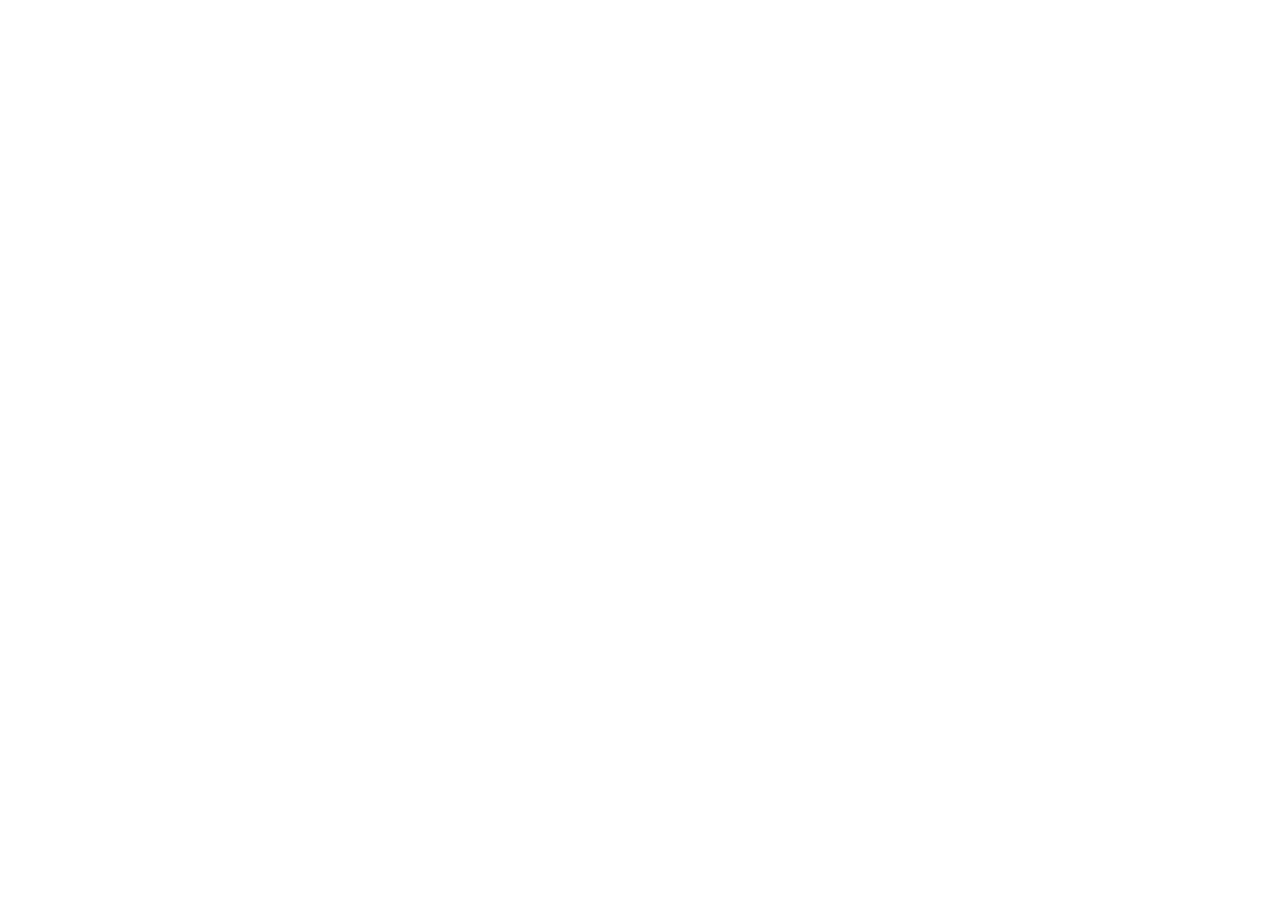
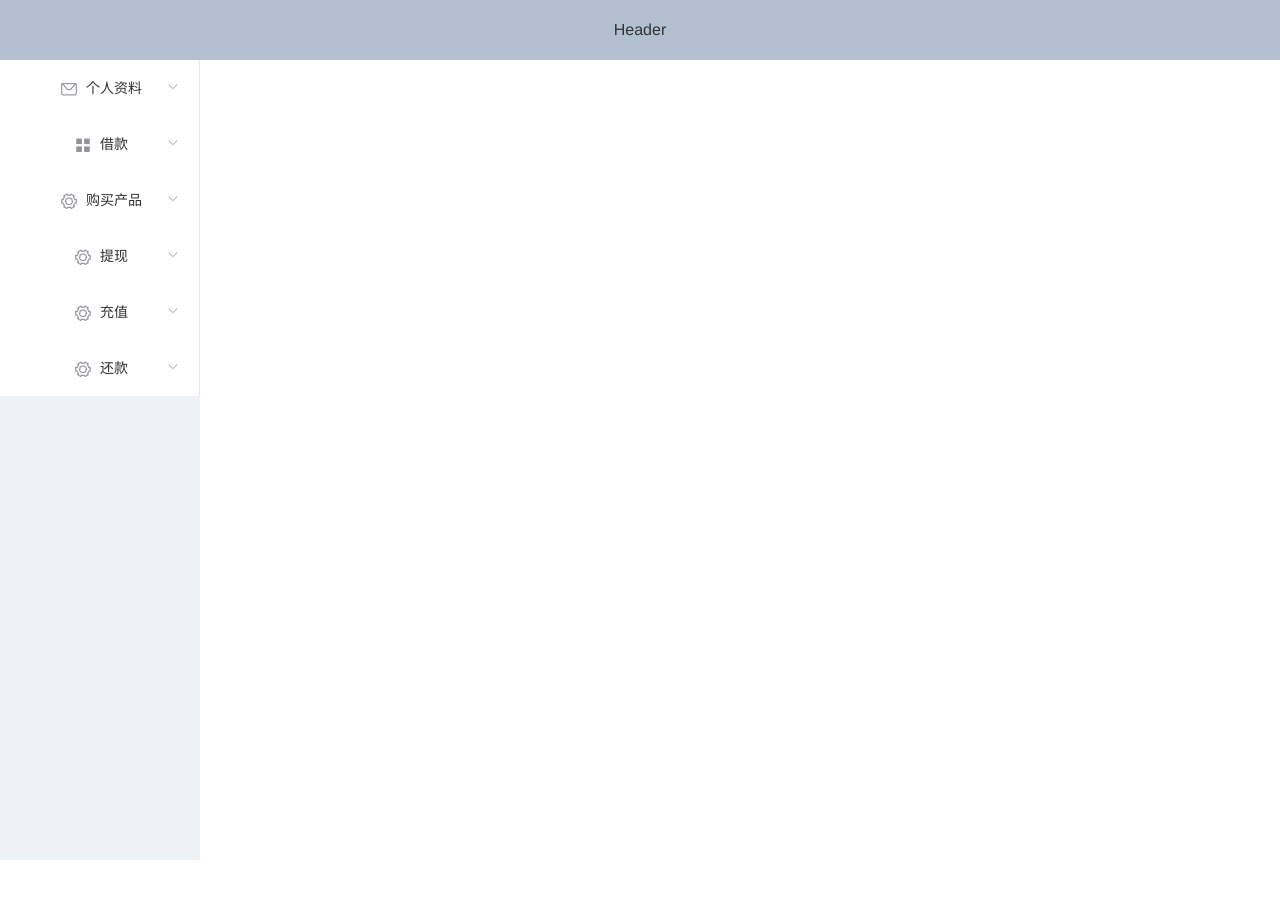
Before and after one commit to crazylz/j2ee, a Vue app: page /#/userhome in a window 1280 px wide. Shown: the top 898 px of the page. Before the commit the page ends 800 px from the top, so only its background shows below. Built offline with nearby package versions, Linux system fonts and the light colour scheme.

Commit message:
修改路由，增加userhome

```diff
--- /dev/null
+++ b/src/components/userhome.vue
@@ -0,0 +1,71 @@
+<template>
+    <div class="container">
+        <!-- 顶栏 -->
+        <el-header>Header</el-header>
+
+        <!-- 侧拉栏 -->
+        <el-aside width="200px" style="background-color: rgb(238, 241, 246)">
+            <el-menu :default-openeds="[]">
+            <el-submenu index="1">
+                <template slot="title"><i class="el-icon-message"></i>个人资料</template>
+            </el-submenu>
+            <el-submenu index="2">
+                <template slot="title"><i class="el-icon-menu"></i>借款</template>
+                <el-menu-item-group>
+                <el-menu-item index="2-1">已有借款</el-menu-item>
+                <el-menu-item index="2-2">新建借款</el-menu-item>
+                </el-menu-item-group>
+            </el-submenu>
+            <el-submenu index="3">
+                <template slot="title"><i class="el-icon-setting"></i>购买产品</template>
+                <el-menu-item-group>
+                <el-menu-item index="3-1">已购产品</el-menu-item>
+                <el-menu-item index="3-2">新建购买</el-menu-item>
+                </el-menu-item-group>
+            </el-submenu>
+            <el-submenu index="4">
+                <template slot="title"><i class="el-icon-setting"></i>提现</template>
+            </el-submenu>
+            <el-submenu index="5">
+                <template slot="title"><i class="el-icon-setting"></i>充值</template>
+            </el-submenu>
+            <el-submenu index="6">
+                <template slot="title"><i class="el-icon-setting"></i>还款</template>
+            </el-submenu>
+            </el-menu>
+        </el-aside>
+
+        <!-- 主页面 -->
+        <el-main>
+            <router-view></router-view>
+        </el-main>
+    </div>
+</template>
+
+<script>
+  export default {
+    data() {
+    }
+  };
+</script>
+
+<style scoped>
+  .container{
+        position: absolute;
+		top: 0;
+		bottom: 0;
+		left:0;
+        right:0;
+		color: #fff;
+  }
+  .el-header {
+    background-color: #B3C0D1;
+    color: #333;
+    line-height: 60px;
+  }
+
+  .el-aside {
+    color: #333;
+    height:100%;
+  }
+</style>
```
Also changed, not shown: src/router/index.js (+57 -2 lines), src/pages/registe.vue (added), src/pages/user/existingloans.vue (added), src/pages/user/existingproducts.vue (added), src/pages/user/invest.vue (added), src/pages/user/newloans.vue (added), src/pages/user/newproducts.vue (added), src/pages/user/persondata.vue (added), src/pages/user/repay.vue (added), src/pages/user/withdraw.vue (added).
